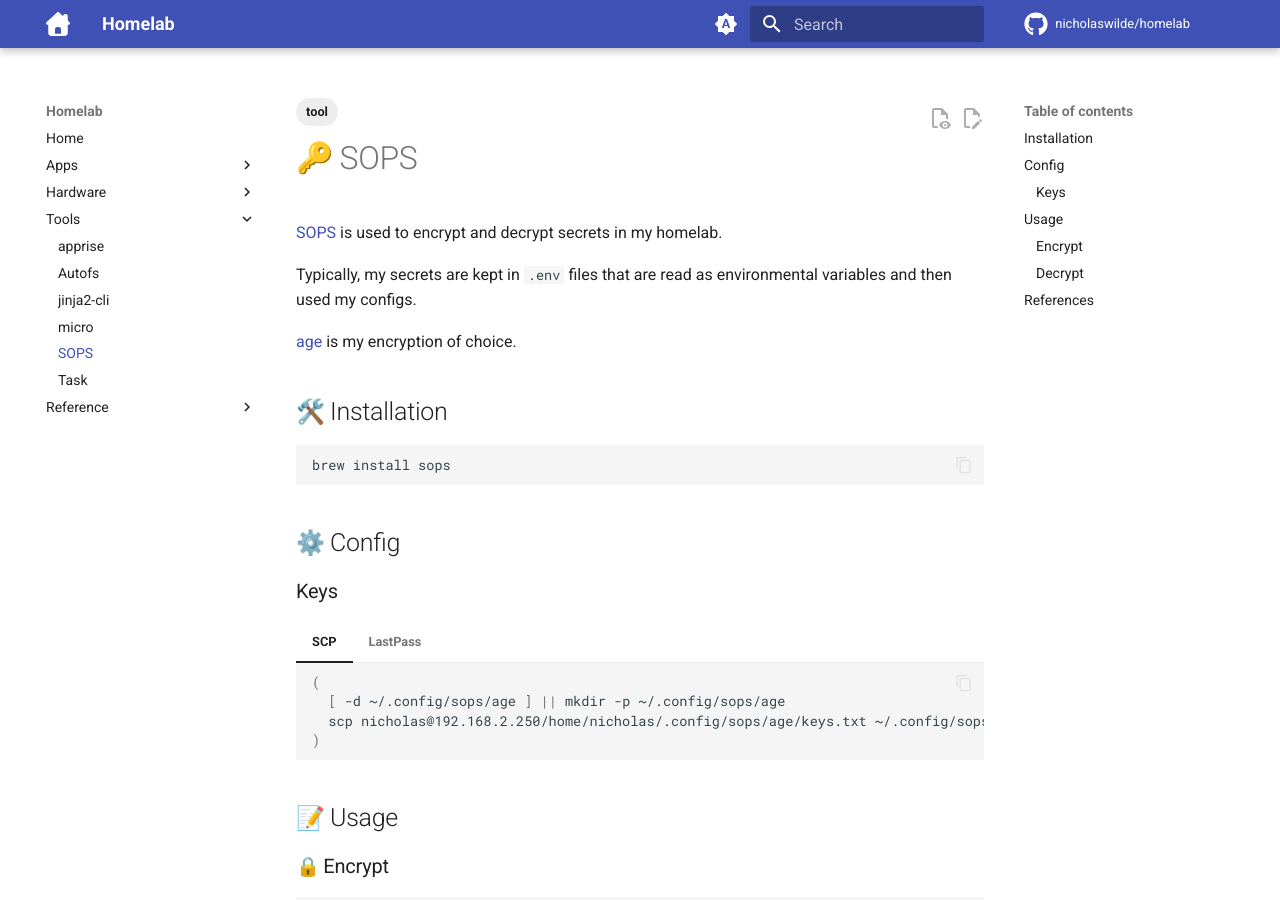
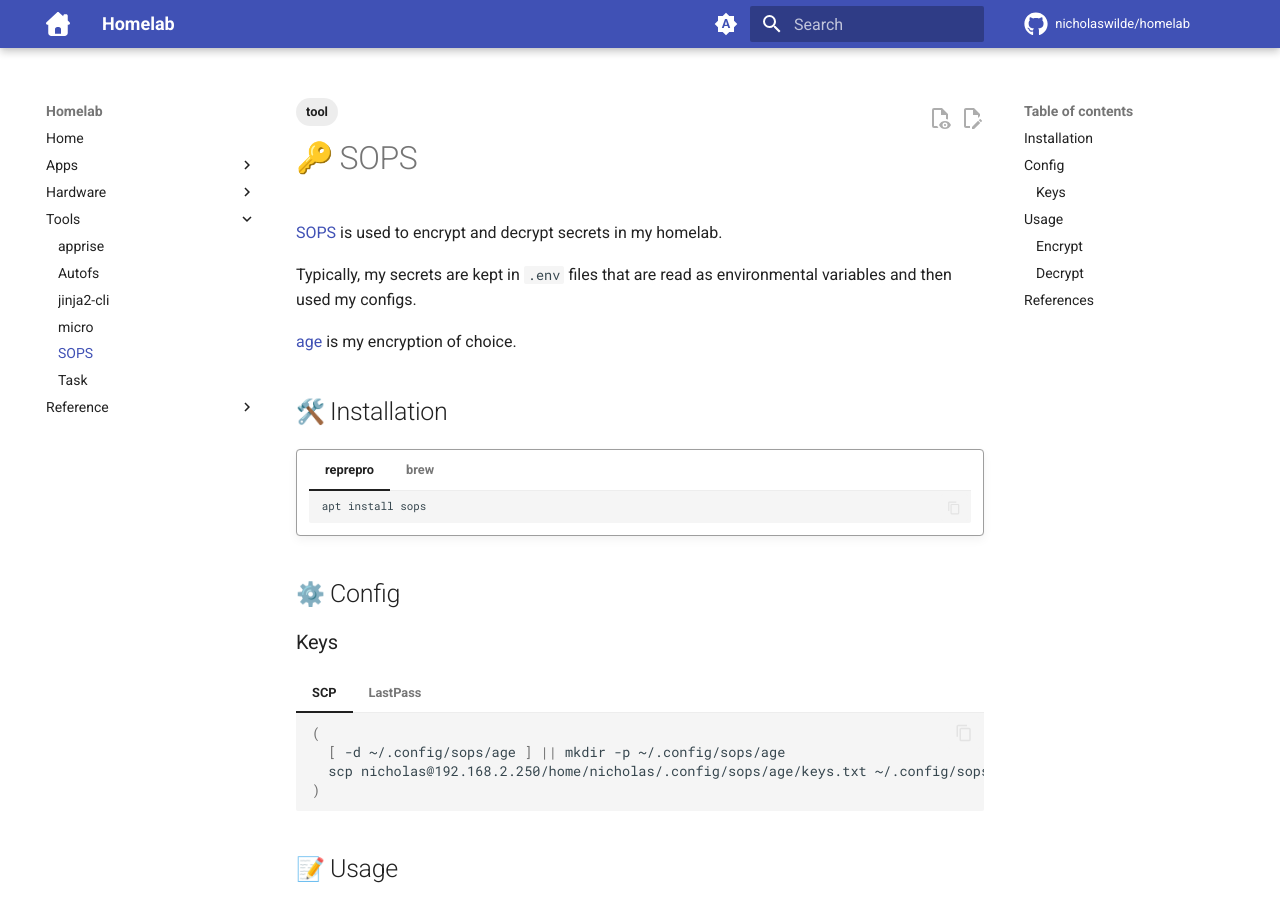
Before and after one commit to nicholaswilde/homelab, an MkDocs documentation site: the page built from docs/tools/sops.md, in a window 1280 px wide and 900 px high. Built offline with MkDocs 1.6.1 and Material for MkDocs 9.7.7, drawn with Linux system fonts in a browser that asks for light colours; emoji names are drawn with the system emoji font; comment, search, counter and statistics services are not loaded.

Commit message:
Update sops.md

````diff
--- a/docs/tools/sops.md
+++ b/docs/tools/sops.md
@@ -12,9 +12,19 @@
 
 ## :hammer_and_wrench: Installation
 
-```shell
-brew install sops
-```
+!!! quote ""
+
+    === "reprepro"
+
+        ```shell
+        apt install sops
+        ```
+
+    === "brew"
+
+        ```shell
+        brew install sops
+        ```
 
 ## :gear: Config
 
@@ -42,15 +52,19 @@
 
 ### :lock: Encrypt
 
-```shell
-sops -e .env > .env.enc
-```
+!!! quote ""
+
+    ```shell
+    sops -e .env > .env.enc
+    ```
 
 ### :closed_lock_with_key: Decrypt
 
-```shell
-sops -d --input-type dotenv --output-type dotenv .env.enc
-```
+!!! quote ""
+
+    ```shell
+    sops -d --input-type dotenv --output-type dotenv .env.enc
+    ```
 
 ## :link: References
 
````
